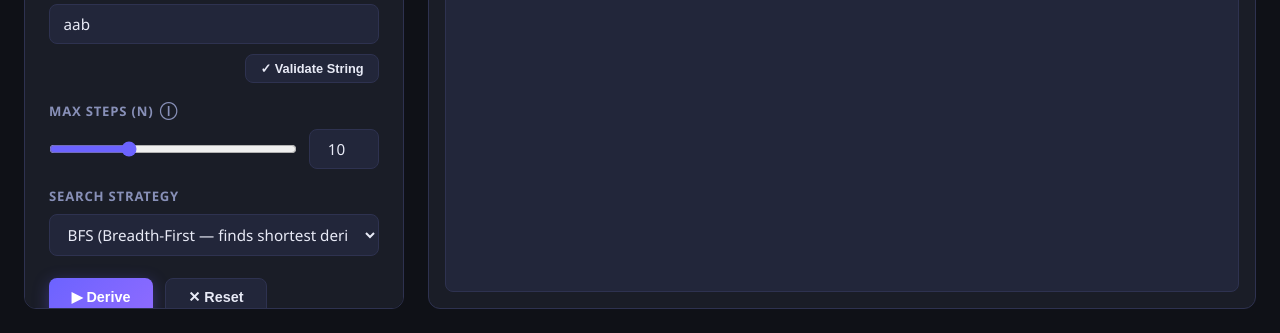
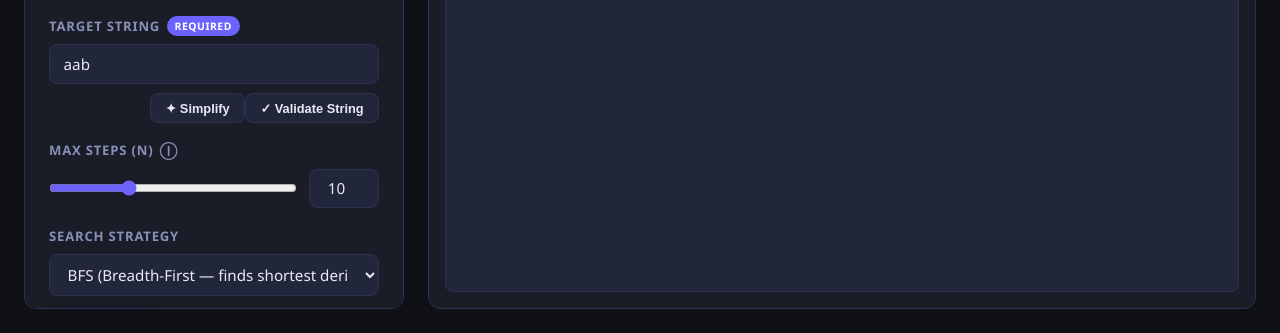
Before and after one commit to Siddhanth10/Grammar_string_deriver, a plain HTML site: page index.html in a window 1280 px wide. Shown: the part 484-817 px from the top of the page. Drawn offline with Linux system fonts and the light colour scheme.

Commit message:
Add string simplify button

```diff
--- a/index.html
+++ b/index.html
@@ -73,6 +73,7 @@
           <label for="targetString">Target String <span class="badge">required</span></label>
           <input type="text" id="targetString" placeholder='e.g. aab  (use ε for empty)' value="aab" />
           <div class="target-actions">
+            <button class="btn-secondary btn-sm" id="simplifyStringBtn">✦ Simplify</button>
             <button class="btn-secondary btn-sm" id="validateStringBtn">✓ Validate String</button>
           </div>
           <div id="stringValidationStatus" class="string-validation" hidden></div>
@@ -181,7 +182,7 @@
           <p>Use <code>→</code> or <code>-></code> as the arrow. Non-terminals are uppercase letters; terminals are lowercase (or digits/symbols).</p>
 
           <h3>2. Target String</h3>
-          <p>Enter the string you want to derive. Use <code>ε</code> or leave blank for the empty string.</p>
+          <p>Enter the string you want to derive. Use <code>✦ Simplify</code> to trim whitespace, remove spaces between symbols, and normalize empty-string notation to <code>ε</code>.</p>
 
           <h3>3. Max Steps</h3>
           <p>The maximum number of production rule applications. If the grammar is recursive, a bounded N prevents infinite loops.</p>
```
